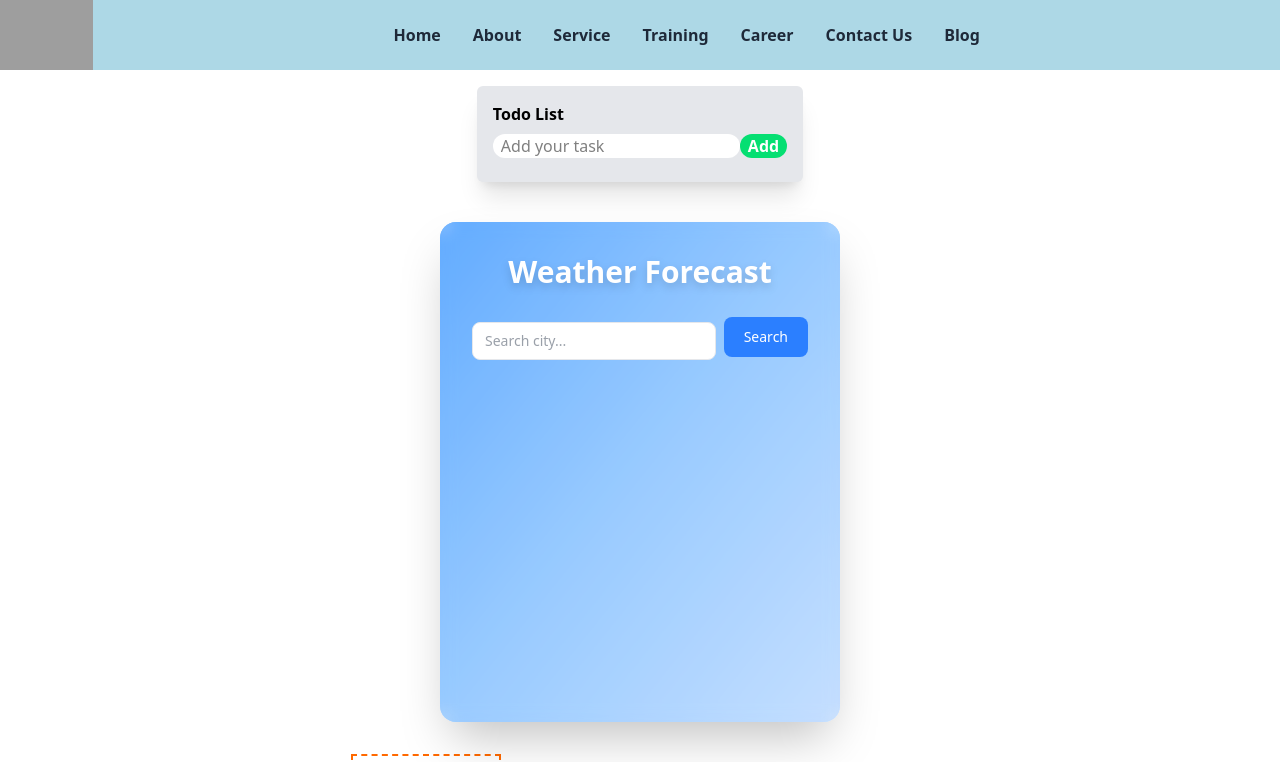
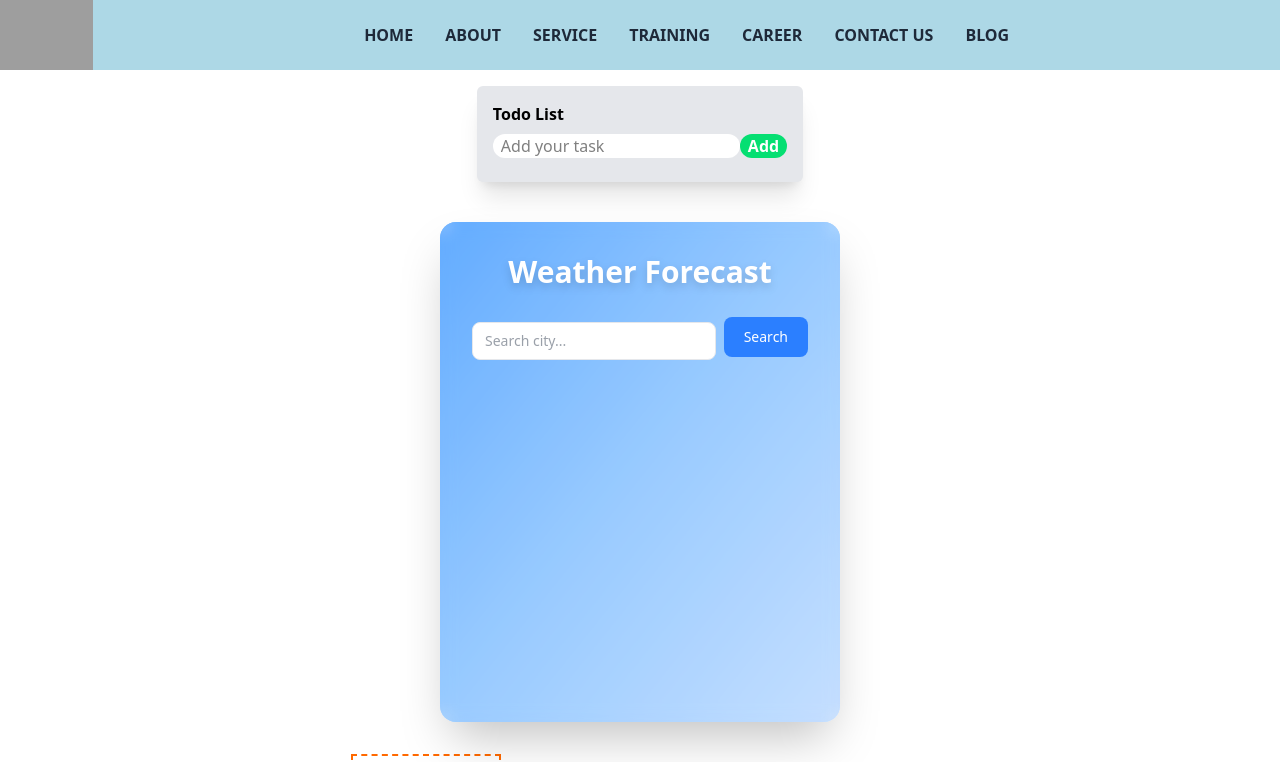
Before and after one commit to verma2510/react-project, a React (Vite) app: page / in a window 1280 px wide. Shown: the top 762 px of the page. Built offline with nearby package versions, Linux system fonts and the light colour scheme; grey boxes are pictures that could not be loaded.

Commit message:
style(Navbar): change menu items to uppercase and update hover effect
Update navbar menu items to uppercase for better visibility and consistency. Replace underline hover effect with orange color transition for improved visual feedback.

```diff
--- a/src/components/Navbar.tsx
+++ b/src/components/Navbar.tsx
@@ -4,13 +4,13 @@ const Navbar: React.FC = () => {
   const [showDropdown, setShowDropdown] = useState(false);
 
   const navbarData = [
-    "Home",
-    "About",
-    "Service",
-    "Training",
-    "Career",
-    "Contact Us",
-    "Blog",
+    "HOME",
+    "ABOUT",
+    "SERVICE",
+    "TRAINING",
+    "CAREER",
+    "CONTACT US",
+    "BLOG",
   ];
 
   const serviceDropdown = [
@@ -31,12 +31,12 @@ const Navbar: React.FC = () => {
         {navbarData.map((item) => (
           <li
             key={item}
-            className="p-2 relative hover:underline"
-            onMouseEnter={() => item === "Service" && setShowDropdown(true)}
-            onMouseLeave={() => item === "Service" && setShowDropdown(false)}
+            className="p-2 relative hover:text-[orange] duration-300"
+            onMouseEnter={() => item === "SERVICE" && setShowDropdown(true)}
+            onMouseLeave={() => item === "SERVICE" && setShowDropdown(false)}
           >
             {item}
-            {item === "Service" && showDropdown && (
+            {item === "SERVICE" && showDropdown && (
               <ul className="absolute top-full  font-semibold left-0 bg-white shadow-md rounded-md w-[200px] z-10">
                 {serviceDropdown.map((service) => (
                   <li
```
